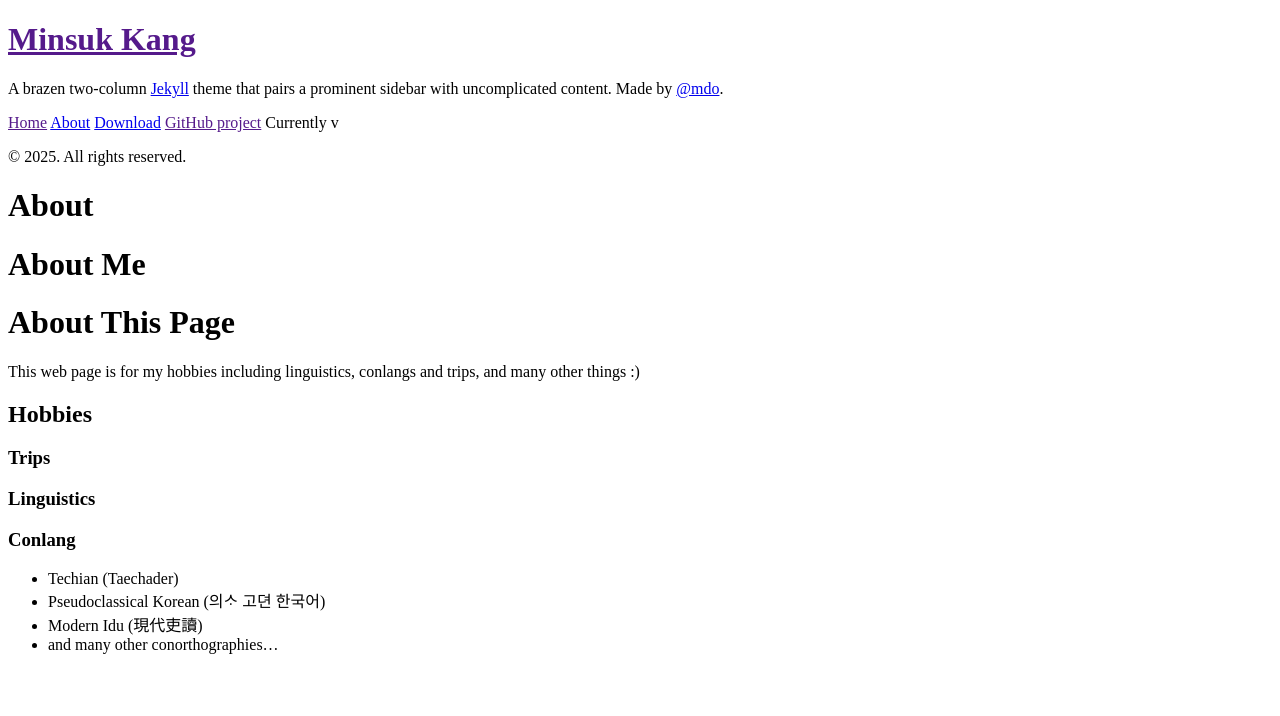
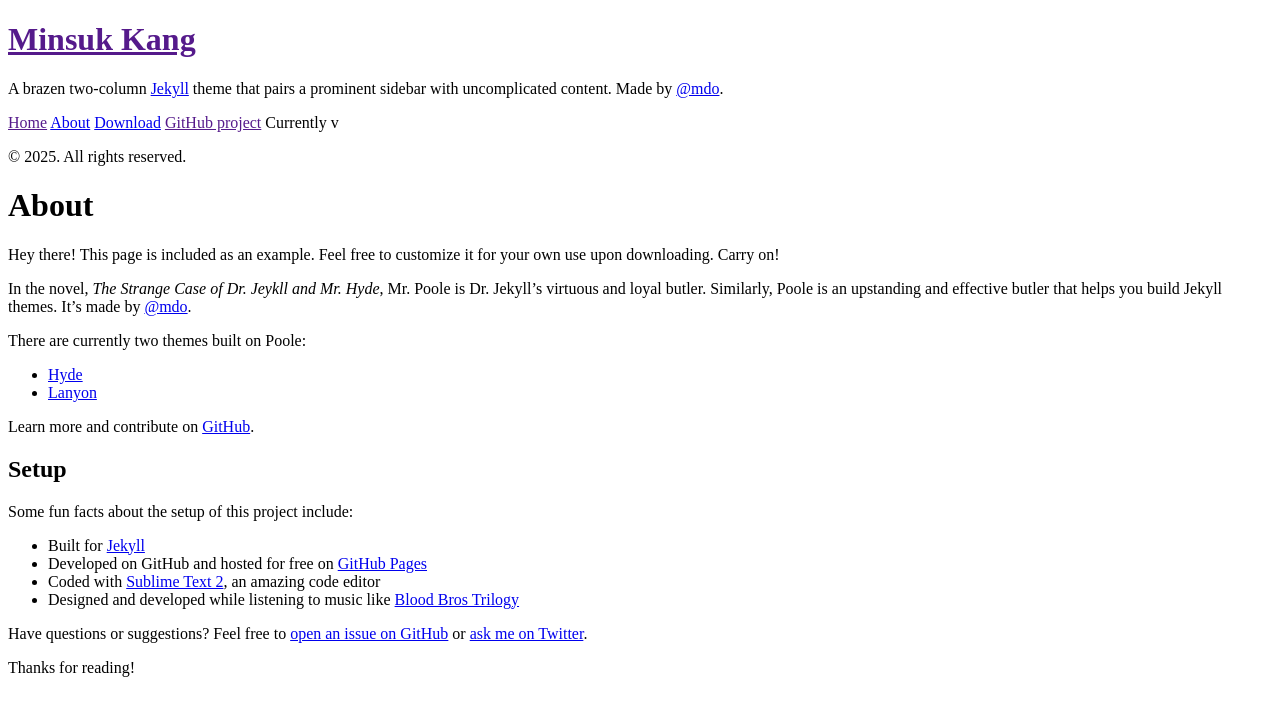
Before and after one commit to minskMedve/minskMedve.github.io, a Jekyll site: the page built from about.md, in a window 1280 px wide. Shown: the top 716 px of the page. Built offline with Jekyll 4.4.1, drawn with Linux system fonts in a browser that asks for light colours.

Commit message:
theme's about.md for tmp

```diff
--- a/about.md
+++ b/about.md
@@ -3,20 +3,28 @@ layout: page
 title: About
 ---
 
-# About Me
+<p class="message">
+  Hey there! This page is included as an example. Feel free to customize it for your own use upon downloading. Carry on!
+</p>
 
-# About This Page
+In the novel, *The Strange Case of Dr. Jeykll and Mr. Hyde*, Mr. Poole is Dr. Jekyll's virtuous and loyal butler. Similarly, Poole is an upstanding and effective butler that helps you build Jekyll themes. It's made by [@mdo](https://twitter.com/mdo).
 
-This web page is for my hobbies including linguistics, conlangs and trips, and many other things :)
+There are currently two themes built on Poole:
 
-## Hobbies
+* [Hyde](http://hyde.getpoole.com)
+* [Lanyon](http://lanyon.getpoole.com)
 
-### Trips
+Learn more and contribute on [GitHub](https://github.com/poole).
 
-### Linguistics
+## Setup
 
-### Conlang
-- Techian (Taechader)
-- Pseudoclassical Korean (의ᄉᆞ 고뎐 한국어)
-- Modern Idu (現代吏讀)
-- and many other conorthographies...
+Some fun facts about the setup of this project include:
+
+* Built for [Jekyll](http://jekyllrb.com)
+* Developed on GitHub and hosted for free on [GitHub Pages](https://pages.github.com)
+* Coded with [Sublime Text 2](http://sublimetext.com), an amazing code editor
+* Designed and developed while listening to music like [Blood Bros Trilogy](https://soundcloud.com/maddecent/sets/blood-bros-series)
+
+Have questions or suggestions? Feel free to [open an issue on GitHub](https://github.com/poole/issues/new) or [ask me on Twitter](https://twitter.com/mdo).
+
+Thanks for reading!
```
